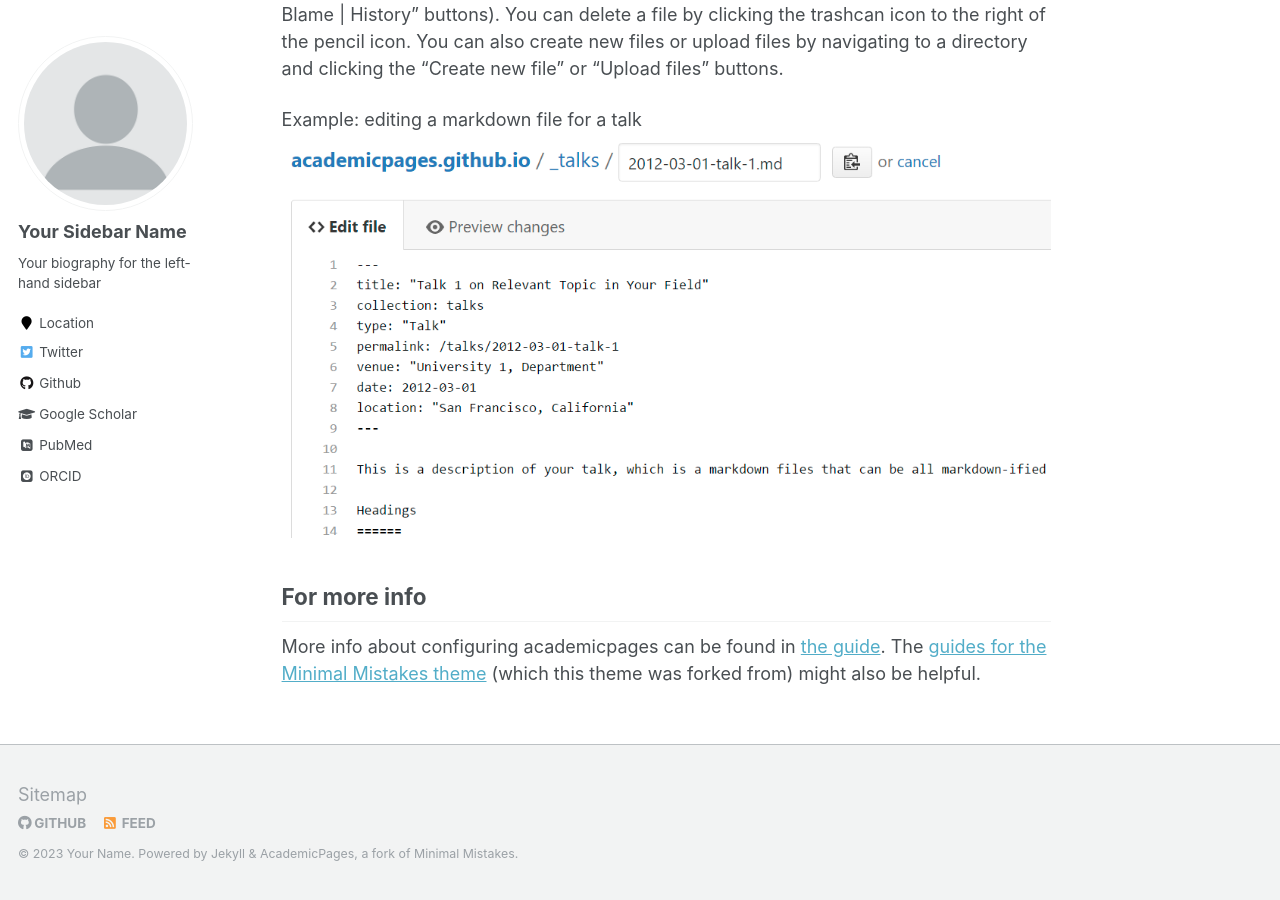
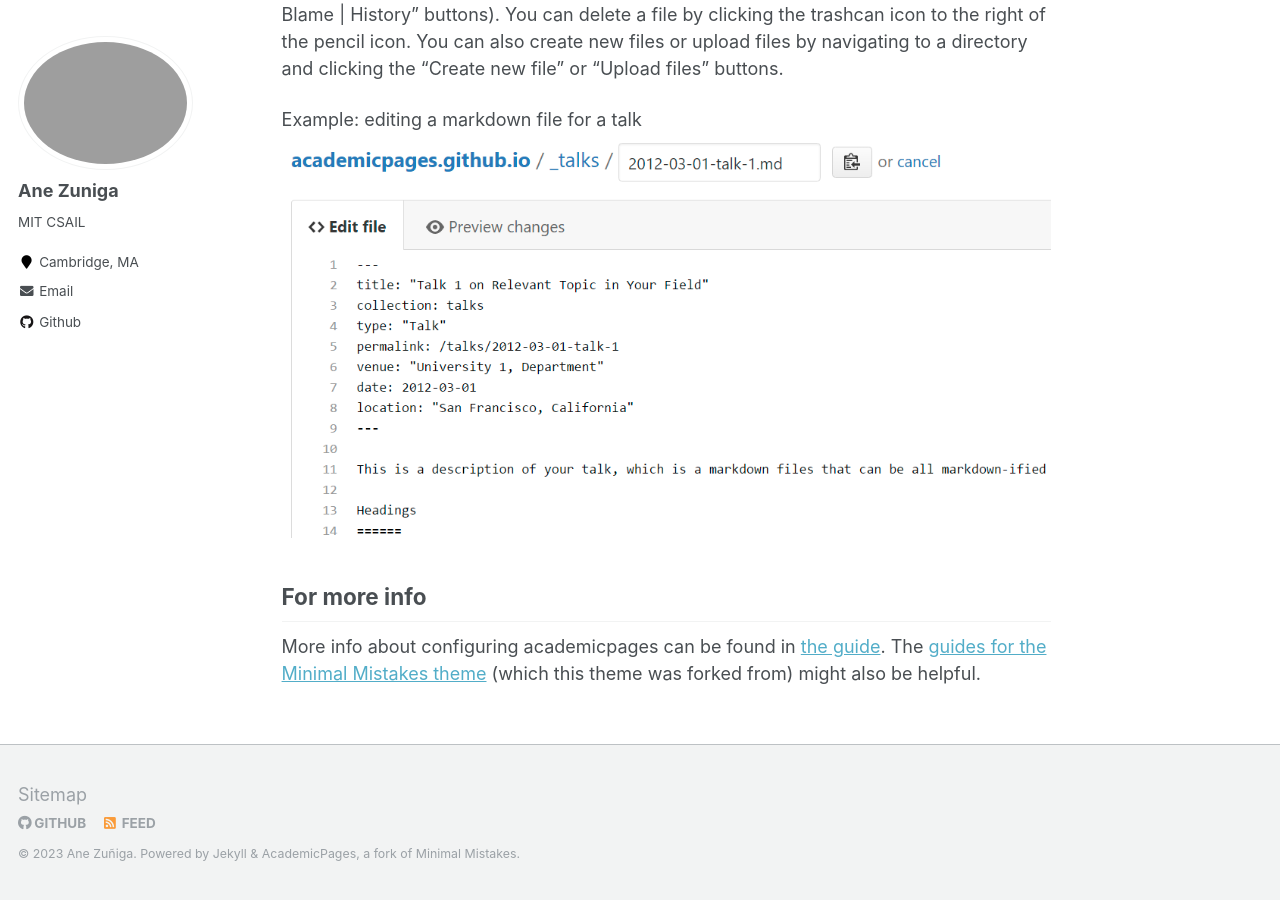
Before and after one commit to anezuniga/anezuniga.github.io, a Jekyll site: the page built from _pages/about.md, in a window 1280 px wide and 900 px high, scrolled down 2463 px. Built offline with Jekyll 4.4.1, drawn with Linux system fonts in a browser that asks for light colours; some web fonts are replaced; some of the changed text lies outside the part shown.

Commit message:
Title, name, url, repository, name, bio, location, email,

```diff
--- a/_config.yml
+++ b/_config.yml
@@ -7,13 +7,13 @@
 
 # Site Settings
 locale                   : "en-US"
-title                    : "Your Name / Site Title"
+title                    : "Ane Zuñiga"
 title_separator          : "-"
-name                     : &name "Your Name"
-description              : &description "personal description"
-url                      : https://academicpages.github.io # the base hostname & protocol for your site e.g. "https://mmistakes.github.io"
+name                     : &name "Ane Zuñiga"
+description              : &description ""
+url                      : https://anezuniga.github.io # the base hostname & protocol for your site e.g. "https://mmistakes.github.io"
 baseurl                  : "" # the subpath of your site, e.g. "/blog"
-repository               : "academicpages/academicpages.github.io"
+repository               : "anezuniga/anezuniga.github.io"
 teaser                   :  # filename of teaser fallback teaser image placed in /images/, .e.g. "500x300.png"
 breadcrumbs              : false # true, false (default)
 words_per_minute         : 160
@@ -80,15 +80,15 @@ analytics:
 
 # Site Author
 author:
-  name             : "Your Sidebar Name"
-  avatar           : "profile.png"
-  bio              : "Your biography for the left-hand sidebar"
-  location         : "Location"
+  name             : "Ane Zuniga"
+  avatar           : #"profile.png"
+  bio              : "MIT CSAIL"
+  location         : "Cambridge, MA"
   employer         :
-  pubmed           : "https://www.ncbi.nlm.nih.gov/pubmed/?term=john+snow"
-  googlescholar    : "http://yourfullgooglescholarurl.com"
-  email            :
-  researchgate     :  # example: "https://www.researchgate.net/profile/yourprofile"
+  pubmed           : #"https://www.ncbi.nlm.nih.gov/pubmed/?term=john+snow"
+  googlescholar    : #"http://yourfullgooglescholarurl.com"
+  email            :  "anezu@mit.edu"
+  researchgate     : # example: "https://www.researchgate.net/profile/yourprofile"
   uri              :
   bitbucket        :
   codepen          :
@@ -96,20 +96,20 @@ author:
   flickr           :
   facebook         :
   foursquare       :
-  github           : "academicpages"
+  github           : "https://github.com/anezuniga"
   google_plus      :
   keybase          :
   instagram        :
   impactstory      : #"https://profiles.impactstory.org/u/xxxx-xxxx-xxxx-xxxx"
   lastfm           :
   linkedin         :
-  orcid            : "http://orcid.org/yourorcidurl"
+  orcid            : #"http://orcid.org/yourorcidurl"
   pinterest        :
   soundcloud       :
   stackoverflow    : # http://stackoverflow.com/users/123456/username
   steam            :
   tumblr           :
-  twitter          : "replacethistwitterhandle"
+  twitter          : #"replacethistwitterhandle"
   vine             :
   weibo            :
   xing             :
```
